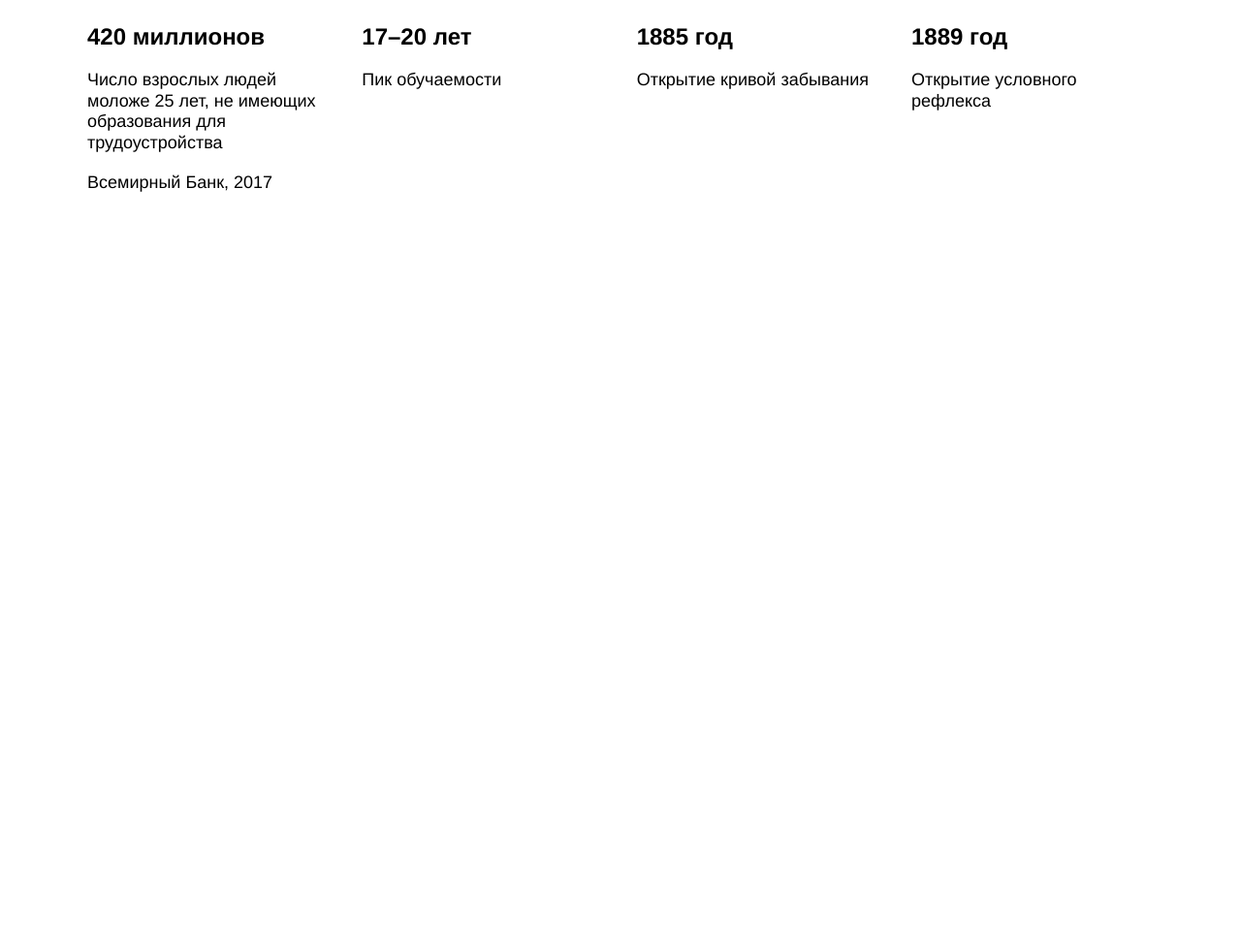
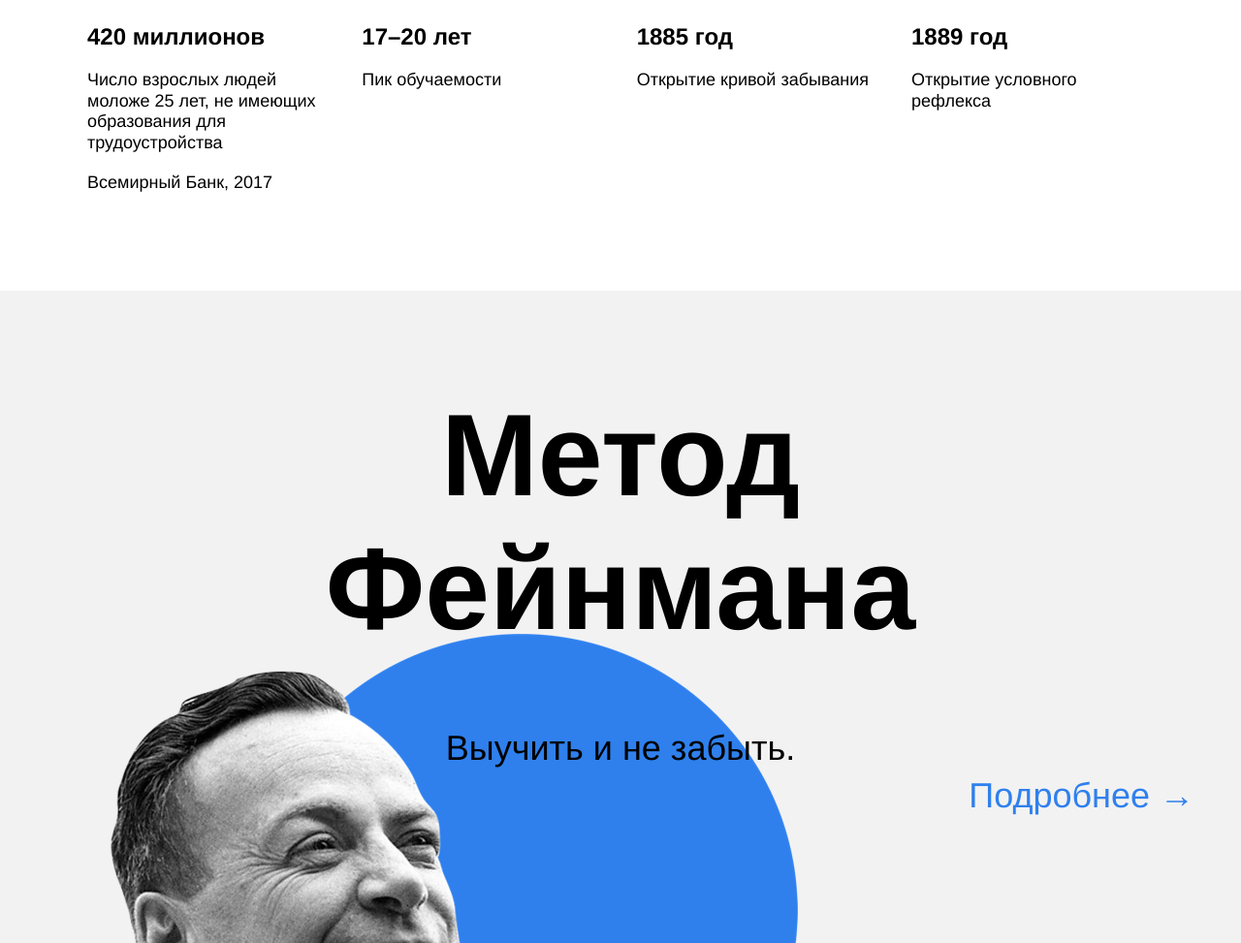
Before and after one commit to DanilHas/how-to-learn, a plain HTML site: page index.html in a window 1280 px wide. Shown: the part 1707-2680 px from the top of the page at 97% size. Before the commit the page ends 2007 px from the top, so only its background shows below. Drawn offline with Linux system fonts and the light colour scheme.

Commit message:
добавлена секция feynman

```diff
--- a/index.html
+++ b/index.html
@@ -101,6 +101,11 @@
             </div>
           </div>
         </section>
+        <section class="feynman">
+          <h2 class="feynman__title">Метод Фейнмана</h2>
+          <p class="feynman__subtitle">Выучить и не забыть.</p>
+          <a href="#" class="feynman__link">Подробнее &rarr;</a>
+        </section>
       </main>
     </div>
   </body>
--- a/styles/style.css
+++ b/styles/style.css
@@ -181,6 +181,49 @@
   color: #000;
 }
 
+/* блок main секция feynman */
+
+.feynman {
+  min-height: 890px;
+  padding-top: 100px;
+  background-color: #f2f2f2;
+  background-image: url(../images/feynman.png);
+  background-repeat: no-repeat;
+  background-position: left bottom;
+  background-size: 867px 637px;
+  position: relative;
+}
+
+.feynman__title {
+  width: 648px;
+  margin: 0 auto 70px;
+  text-align: center;
+  line-height: 1.15;
+  font-size: 120px;
+  font-weight: 600;
+  color: #000;
+}
+
+.feynman__subtitle {
+  margin: 0 auto;
+  text-align: center;
+  line-height: 51px;
+  font-size: 36px;
+  font-weight: normal;
+  color: #000;
+}
+
+.feynman__link {
+  position: absolute;
+  right: 48px;
+  top: 50%;
+  text-decoration: none;
+  color: #2f80ed;
+  line-height: 51px;
+  font-size: 36px;
+  font-weight: normal;
+}
+
 /* и элемента с модификатором вида ключ-значение */
 .table__cell_theme_dark {
   width: 200px;
```
